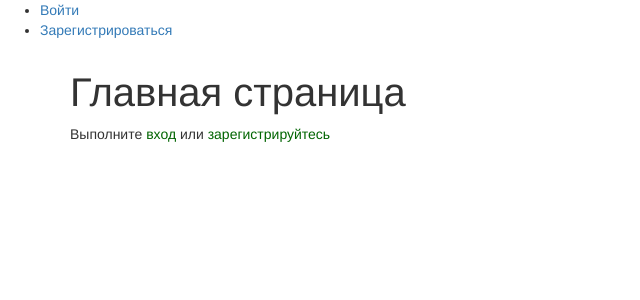
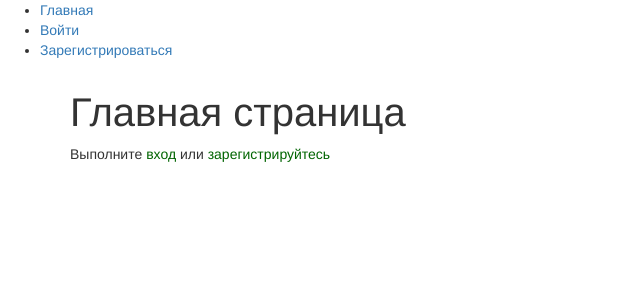
Before and after one commit to arturchique/epremyan, a Django app: page / in a window 1280 px wide. Shown: the top 300 px of the page, without its empty margins (0-640 px from the left). Run offline with Django 3.2, Linux system fonts and the light colour scheme; parts of the project's set-up code (start-up, migrations or seed data) failed here and were passed over; some libraries are stand-ins or nearby versions.

Commit message:
Update base_generic.html

```diff
--- a/task/templates/base_generic.html
+++ b/task/templates/base_generic.html
@@ -16,6 +16,7 @@
 </head>
 <body>
     <ul>
+        <li> <a href="/"> Главная </a></li>
         {% if user.is_authenticated %}
                 <li>Пользователь: <a href="/personal">{{ user.get_username }} (личный кабинет)</a></li>
                 <li><a href="{% url 'logout'%}?next={{request.path}}">Выйти</a></li>
```
